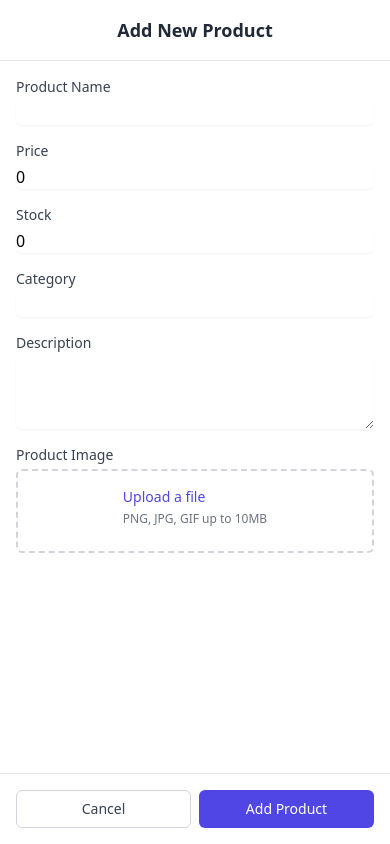
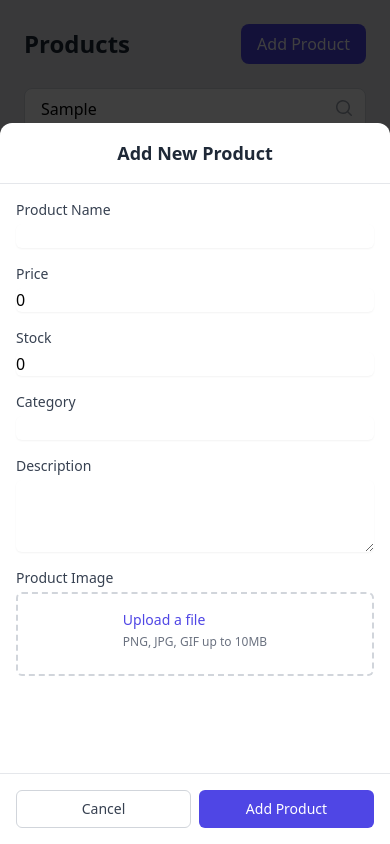
Before and after one commit to BodhiOng/Admin-Dashboard-ECommerce, a Next.js app in the folder frontend/: page /products in a window 390 px wide. Both pictures are taken after typing "Sample" into the empty fields and a click on the button "Add Product". Built offline with nearby package versions, Linux system fonts and the light colour scheme.

Commit message:
added sliding animation to add product modal when clicked on mobile

```diff
--- a/frontend/src/app/products/components/AddProductModal.tsx
+++ b/frontend/src/app/products/components/AddProductModal.tsx
@@ -37,6 +37,16 @@ const AddProductModal: React.FC<AddProductModalProps> = ({
   // State to manage image preview
   const [imagePreview, setImagePreview] = useState<string | null>(null);
 
+  // State to manage exit animation
+  const [isClosing, setIsClosing] = useState(false);
+
+  // Modified close handler to trigger animation
+  const handleClose = () => {
+    setIsClosing(true);
+    // Wait for animation to complete before calling actual close
+    setTimeout(onClose, 300);
+  };
+
   // Handler for image file selection
   const handleImageChange = (e: React.ChangeEvent<HTMLInputElement>) => {
     const file = e.target.files?.[0];
@@ -61,11 +71,21 @@ const AddProductModal: React.FC<AddProductModalProps> = ({
   return (
     <div className="fixed inset-0 bg-black bg-opacity-50 flex items-center justify-center z-50">
       {/* Mobile View - Full Screen */}
-      <div className="md:hidden fixed inset-0 bg-white overflow-y-auto pb-20">
+      <div className={`md:hidden fixed inset-0 bg-black bg-opacity-50 z-50
+        ${isClosing ? 'animate-fade-out' : 'animate-fade-in'}
+        flex items-end sm:items-center justify-center`}
+      >
+        <div className={`
+          w-full bg-white rounded-t-xl sm:rounded-lg
+          ${isClosing ? 'animate-slide-down' : 'animate-slide-up'}
+          sm:max-w-lg
+          max-h-[90vh]
+          overflow-hidden`}
+        >
           <div className="p-4 border-b relative">
             <h2 className="text-lg font-semibold text-gray-800 text-center">Add New Product</h2>
           </div>
-        <form className="p-4 space-y-4">
+          <form className="p-4 space-y-4 overflow-y-auto max-h-[calc(90vh-100px)] pb-20">
             {/* Product Name */}
             <div>
               <label className="block text-sm font-medium text-gray-700">Product Name</label>
@@ -159,7 +179,7 @@ const AddProductModal: React.FC<AddProductModalProps> = ({
                       <img
                         src={imagePreview}
                         alt="Product Preview"
-                      className="mx-auto h-32 object-contain"
+                        className="mx-auto h-48 w-full object-contain"
                       />
                     </div>
                   )}
@@ -167,12 +187,16 @@ const AddProductModal: React.FC<AddProductModalProps> = ({
               </div>
             </div>
 
-          {/* Submit Buttons */}
+            {/* Spacer to ensure buttons don't cover content */}
+            <div className="h-20"></div>
+          </form>
+
+          {/* Submit Buttons - Fixed at bottom */}
           <div className="fixed bottom-0 left-0 right-0 p-4 bg-white border-t">
             <div className="flex space-x-2">
               <button
                 type="button"
-                onClick={onClose}
+                onClick={handleClose}
                 className="flex-1 px-4 py-2 text-sm font-medium text-gray-700 bg-white border border-gray-300 rounded-md"
               >
                 Cancel
@@ -186,7 +210,7 @@ const AddProductModal: React.FC<AddProductModalProps> = ({
               </button>
             </div>
           </div>
-        </form>
+        </div>
       </div>
 
       {/* Desktop View - Unchanged */}
@@ -194,7 +218,7 @@ const AddProductModal: React.FC<AddProductModalProps> = ({
         <div className="p-6 border-b relative">
           <h2 className="text-xl font-semibold text-gray-800">Add New Product</h2>
           <button
-            onClick={onClose}
+            onClick={handleClose}
             className="absolute top-4 right-4 text-gray-600 hover:text-gray-900"
           >
             ✕
@@ -308,7 +332,7 @@ const AddProductModal: React.FC<AddProductModalProps> = ({
           <div className="flex justify-end space-x-2 pt-4">
             <button
               type="button"
-              onClick={onClose}
+              onClick={handleClose}
               className="px-4 py-2 text-sm font-medium text-gray-700 bg-white border border-gray-300 rounded-md hover:bg-gray-50 focus:outline-none focus:ring-2 focus:ring-offset-2 focus:ring-indigo-500"
             >
               Cancel
--- a/frontend/tailwind.config.js
+++ b/frontend/tailwind.config.js
@@ -14,7 +14,33 @@ module.exports = {
       'xl': '1280px',
       '2xl': '1536px',
     },
-    extend: {},
+    extend: {
+      keyframes: {
+        'fade-in': {
+          '0%': { opacity: '0' },
+          '100%': { opacity: '1' },
+        },
+        'fade-out': {
+          '0%': { opacity: '1' },
+          '100%': { opacity: '0' },
+        },
+        'slide-up': {
+          '0%': { transform: 'translateY(100%)' },
+          '100%': { transform: 'translateY(0)' },
+        },
+        'slide-down': {
+          '0%': { transform: 'translateY(0)' },
+          '100%': { transform: 'translateY(100%)' },
+        }
+      },
+      animation: {
+        'fade-in': 'fade-in 0.3s ease-out',
+        'fade-out': 'fade-out 0.3s ease-out',
+        'slide-up': 'slide-up 0.3s ease-out',
+        'slide-down': 'slide-down 0.3s ease-out',
+      }
+    }
   },
-  plugins: [],
+  variants: {},
+  plugins: []
 }
```
Lines whose indentation alone changed are shown as unchanged.
